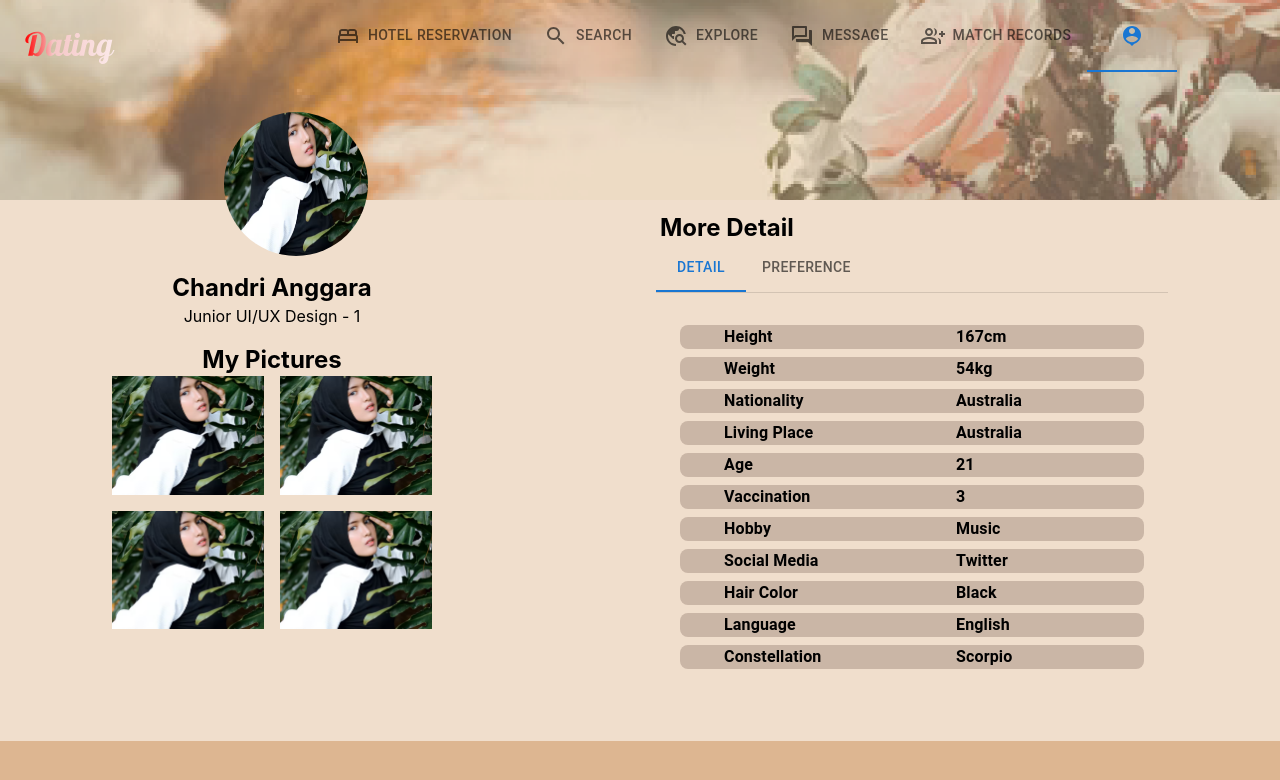
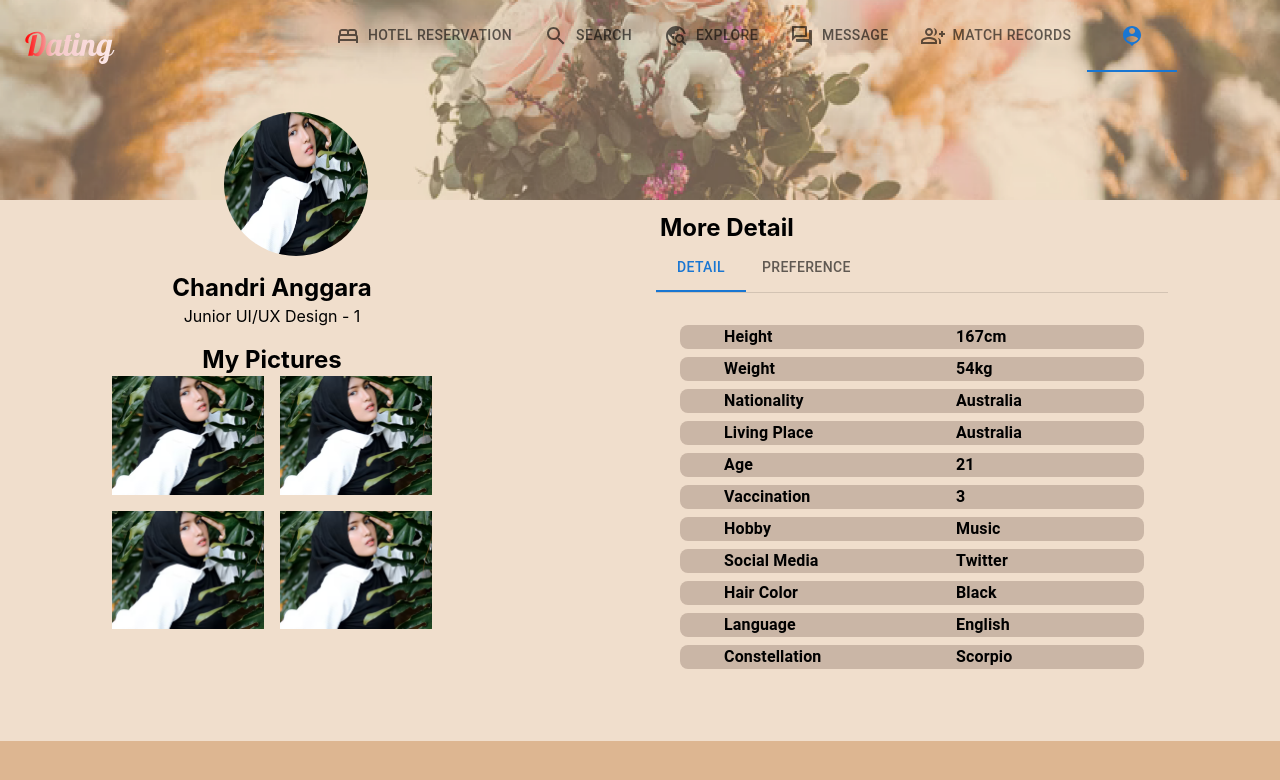
Before and after one commit to 22S2-SSE/frontend, a React (Create React App) app: page /profile/1 in a window 1280 px wide. Shown: the top 780 px of the page. Built offline with nearby package versions, Linux system fonts and the light colour scheme; a web font is replaced by a local one.

Commit message:
Modify Profile page and Hotel page background

```diff
--- a/src/Hotel/index.jsx
+++ b/src/Hotel/index.jsx
@@ -25,7 +25,8 @@ const Hotel = () => {
       <div
         className="w-full"
         style={{
-          background: `url(${hotelBackground})`,
+          backgroundImage: `url(${hotelBackground})`,
+          backgroundSize: "cover",
           minHeight: "25vh",
         }}
       ></div>
--- a/src/Profile/index.jsx
+++ b/src/Profile/index.jsx
@@ -17,7 +17,8 @@ const Profile = () => {
         <div
           className="w-full"
           style={{
-            background: `url(${profileBackground})`,
+            backgroundImage: `url(${profileBackground})`,
+            backgroundSize: "cover",
             minHeight: "25vh",
           }}
         >
```
